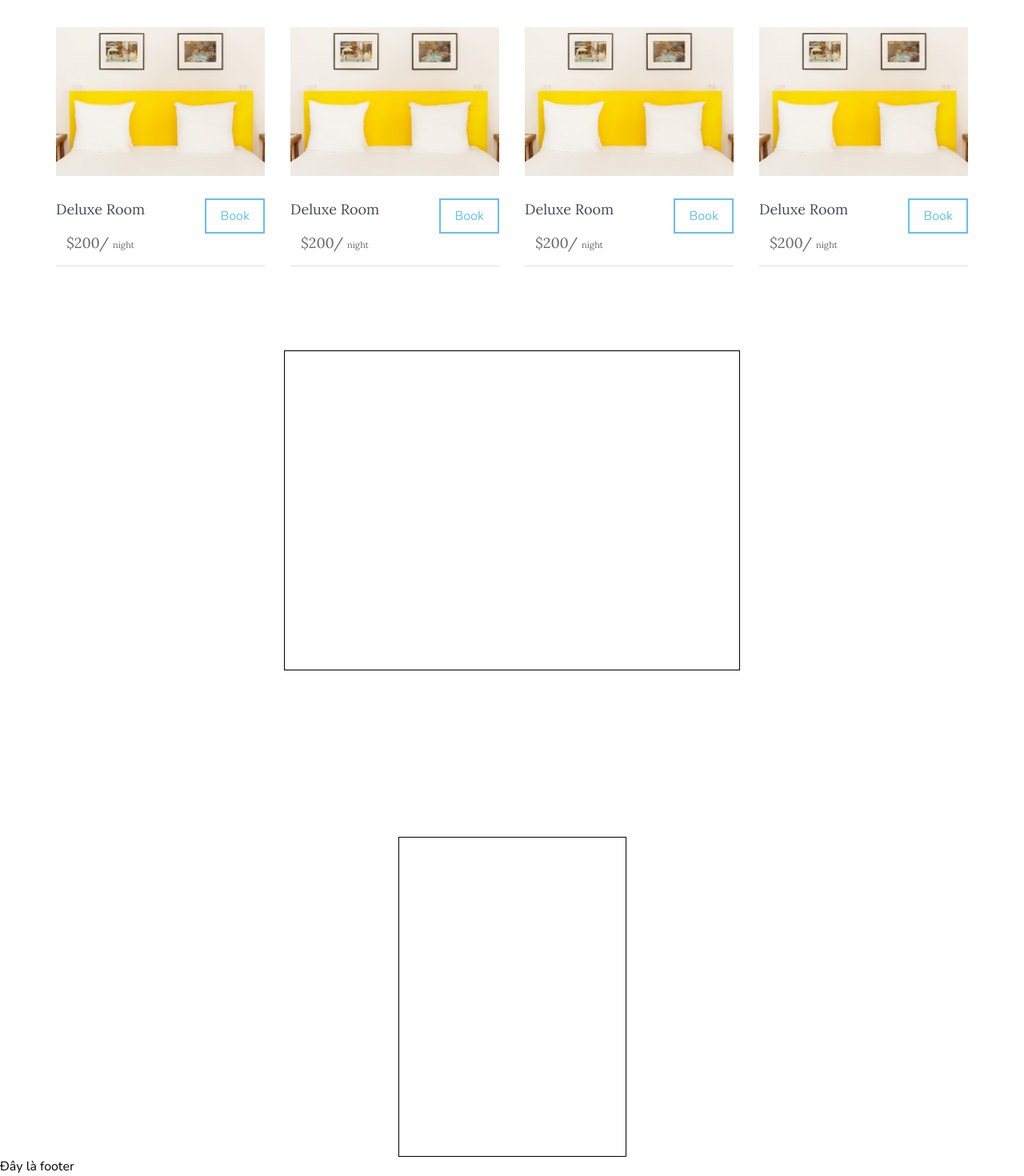
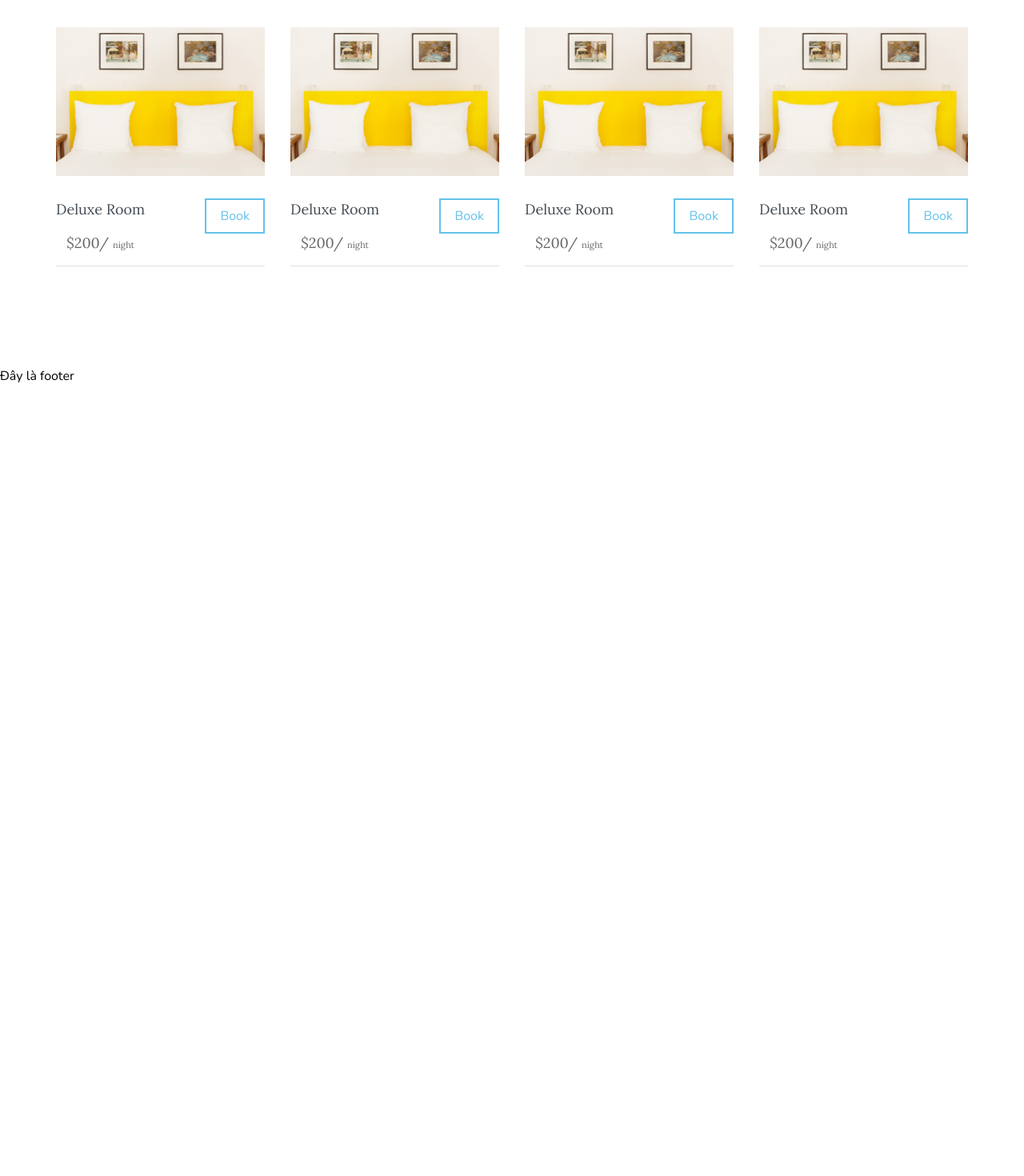
Before and after one commit to minhtuan11102003/DATT_FE, a Next.js app: page / in a window 1280 px wide. Shown: the part 896-2366 px from the top of the page at 80% size. After the commit the page ends 1378 px from the top, so only its background shows below. Built offline with nearby package versions, Linux system fonts and the light colour scheme; a web font is replaced by a local one.

Commit message:
done product section

```diff
--- a/package.json
+++ b/package.json
@@ -9,6 +9,7 @@
     "lint": "next lint"
   },
   "dependencies": {
+    "@fortawesome/fontawesome-svg-core": "^6.6.0",
     "@hookform/resolvers": "^3.9.0",
     "@radix-ui/react-accordion": "^1.2.0",
     "@radix-ui/react-checkbox": "^1.1.1",
--- a/src/app/page.tsx
+++ b/src/app/page.tsx
@@ -345,14 +345,9 @@ export default function Home() {
                   </figure>
                 </div>
               </div>
-
-
-
             </div>
-            {/* </div> */}
           </div>
-          <div className="w-1/2 h-[400px] border"></div>
-          <div className="w-1/4 h-[400px] border"></div>
+          <div className="w-1/2 h-[20px] "></div>
         </div>
       </div>
     </div>
```
Also changed, not shown: 1 other file (tests, documents, lock files or other folders).
